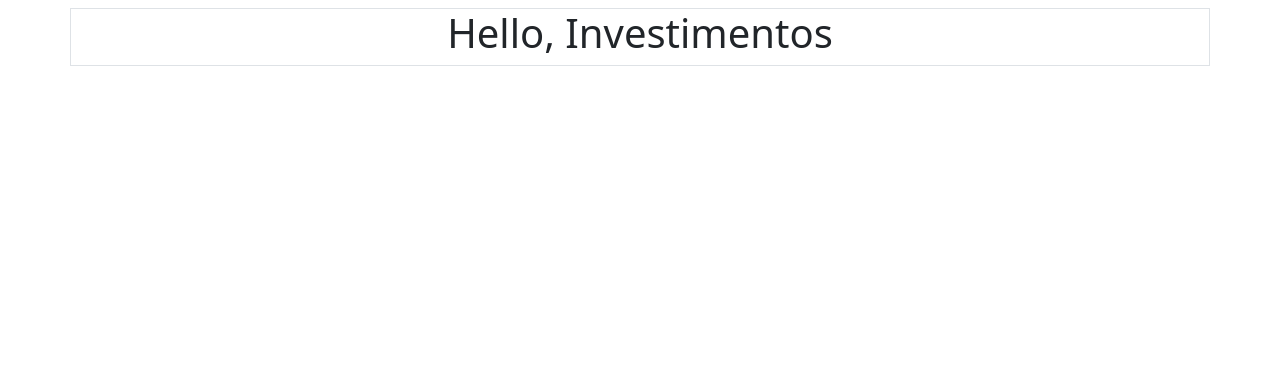
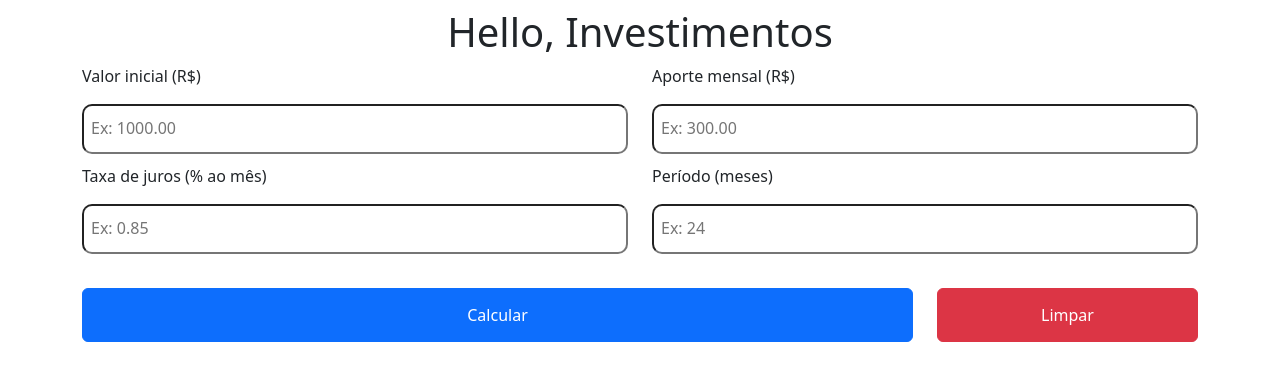
Before and after one commit to LFFArakaki/20261_fatec_ipi_pdmtn_p1, a React (Vite) app in the folder investimentos/: page / in a window 1280 px wide. Shown: the top 380 px of the page. Built offline with nearby package versions, Linux system fonts and the light colour scheme.

Commit message:
feat(p1): implementa captura de dados

```diff
--- a/investimentos/src/App.jsx
+++ b/investimentos/src/App.jsx
@@ -1,17 +1,56 @@
+import CapturaDados from './CapturaDados'
+import { useState } from 'react'
+
 const App = () => {
+
+  const [valorInicial, setValorInicial] = useState(null)
+  const [aporteMensal, setAporteMensal] = useState(null)
+  const [taxaJuros, setTaxaJuros] = useState(null)
+  const [periodoMeses, setPeriodo] = useState(null)
+
+  const calcularValor = () => {
+
+    const valor = Number(valorInicial)
+    const aporte = Number(aporteMensal)
+    const juros = Number(taxaJuros)
+    const periodo = Number(periodoMeses)
+
+    if(valor && aporte && juros && periodo)
+    {
+      if(valor < 0 || aporte < 0 || juros < 0 || periodo < 0)
+      {
+        alert("Todos os valores devem ser positivos!")
+      }
+      else
+      {
+
+      }
+    }
+    else
+    {
+      alert("Todos os campos precisam estar preenchidos com valores numéricos! Para números decimais, utilize ponto e não vírgula")
+    }
+  }
+
+
   return (
-    <div className="container border mt-2">
-
-      <div className="row">
-
+    <div className="container mt-2">
+      <div className="row justify-content-center">
         <div className="col-12 text-center">
           <h1>
             Hello, Investimentos
           </h1>
         </div>
 
+        <CapturaDados
+          setValorInicial={setValorInicial}
+          setAporteMensal={setAporteMensal}
+          setTaxaJuros={setTaxaJuros}
+          setPeriodo={setPeriodo}
+          calcularValor={calcularValor}
+        />
+
       </div>
-
     </div>
   )
 }
--- /dev/null
+++ b/investimentos/src/CapturaDados.jsx
@@ -0,0 +1,76 @@
+import React from 'react'
+
+const CapturaDados = (props) => {
+
+    return (
+        <div className='container'>
+
+            <div className="row justify-content-center">
+
+                <div className="col-md-6 col-sm-12">
+                    <p>Valor inicial (R$)</p>
+                    <input
+                        type="text"
+                        placeholder="Ex: 1000.00"
+                        style={{width: "100%", height: 50, marginBottom: 10, borderRadius: 10, paddingBottom: 3, paddingLeft: 7}}
+                        onChange={(e) => {props.setValorInicial(e.target.value)}}
+                    />
+                </div>
+
+                <div className="col-md-6 col-sm-12">
+                    <p>Aporte mensal (R$)</p>
+                    <input
+                        type="text"
+                        placeholder="Ex: 300.00"
+                        style={{width: "100%", height: 50, marginBottom: 10, borderRadius: 10, paddingBottom: 3, paddingLeft: 7}}
+                        onChange={(e) => {props.setAporteMensal(e.target.value)}}
+                    />
+                </div>
+
+                <div className="col-md-6 col-sm-12">
+                    <p>Taxa de juros (% ao mês)</p>
+                    <input
+                        type="text"
+                        placeholder="Ex: 0.85"
+                        style={{width: "100%", height: 50, marginBottom: 10, borderRadius: 10, paddingBottom: 3, paddingLeft: 7}}
+                        onChange={(e) => {props.setTaxaJuros(e.target.value)}}
+                    />
+                </div>
+
+                <div className="col-md-6 col-sm-12">
+                    <p>Período (meses)</p>
+                    <input
+                        type="text"
+                        placeholder="Ex: 24"
+                        style={{width: "100%", height: 50, marginBottom: 10, borderRadius: 10, paddingBottom: 3, paddingLeft: 7}}
+                        onChange={(e) => {props.setPeriodo(e.target.value)}}
+                    />
+                </div>
+
+            </div>
+
+            <div className="row mt-2">
+
+                <div className="col-lg-9 col-md-6 col-sm-12 mb-2">
+                    <button
+                        className="btn btn-primary w-100 h-100 mt-3"
+                        onClick={props.calcularValor}
+                    >
+                        Calcular
+                    </button>
+                </div>
+
+                <div className="col-lg-3 col-md-6 col-sm-12 mb-2">
+                    <button
+                        className="btn btn-danger w-100 h-100 mt-3">
+                        Limpar
+                    </button>
+                </div>
+
+            </div>
+
+        </div>
+    )
+}
+
+export default CapturaDados
```
